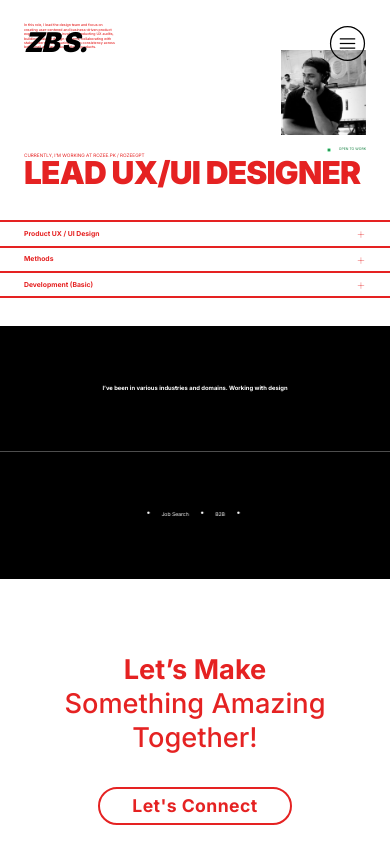
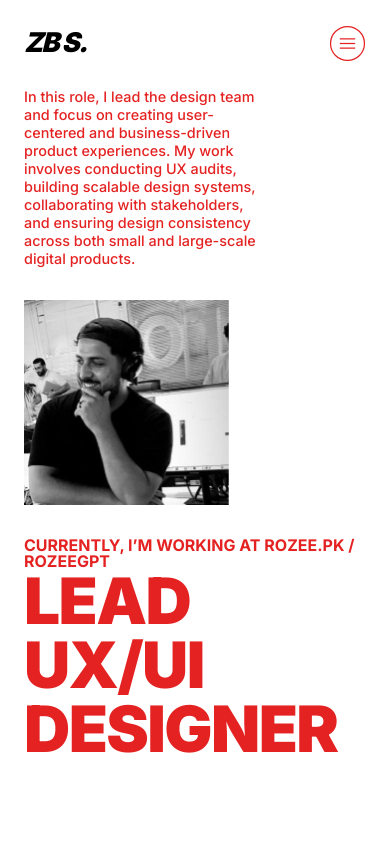
Before and after one commit to talha-amr/Client-Portfolio, a React (Vite) app: page /experience in a window 390 px wide. Shown: the top 844 px of the page. Built offline with nearby package versions, Linux system fonts and the light colour scheme.

Commit message:
experience page responsiveness

```diff
--- a/src/components/Accordion.jsx
+++ b/src/components/Accordion.jsx
@@ -50,13 +50,13 @@ export default function Accordion() {
               {/* Header */}
               <button
                 onClick={() => setOpenIndex(isOpen ? null : index)}
-                className="w-full text-left flex justify-between items-center focus:outline-none"
+                className="w-full text-left flex justify-between items-center focus:outline-none max-md:py-3"
               >
                 <div className="flex justify-between items-center w-full">
-                  <p className="font-bold text-[1.75vw] text-[#E52222]">
+                  <p className="font-bold text-[1.75vw] max-md:text-[1.5rem] text-[#E52222]">
                     {item.title}
                   </p>
-                  <p className="font-thin text-[#E52222] text-[4vw]">
+                  <p className="font-thin text-[#E52222] text-[4vw] max-md:text-[1.95rem]">
                     {isOpen ? "-" : "+"}
                   </p>
                 </div>
@@ -73,14 +73,14 @@ export default function Accordion() {
                   opacity: isOpen ? 1 : 0,
                 }}
               >
-                {/* Keep padding here so it only shows when open */}
-                <div className="pt-6 pb-6">
-                  <div className="text-gray-700 text-[1.5vw]">
+                {/* Content */}
+                <div className="pt-6 pb-6 max-md:pt-8 max-md:pb-8">
+                  <div className="text-gray-700 text-[1.5vw] max-md:text-[1rem]">
                     <div className="grid grid-cols-1 md:grid-cols-3 gap-x-32 gap-y-6 w-full">
                       {item.content.map((text, idx) => (
                         <div
                           key={idx}
-                          className="text-[1.2vw] text-[#E52222] text-start"
+                          className="text-[1.2vw] max-md:text-[0.95rem] text-[#E52222] text-start"
                         >
                           {text}
                         </div>
--- a/src/components/NavBar.jsx
+++ b/src/components/NavBar.jsx
@@ -151,7 +151,7 @@ export default function Navbar({ activePage }) {
             {/* Hamburger */}
             {/* Hamburger */}
             <button onClick={() => setMenuOpen(true)}>
-              <MenuIcon size={37} color={activePage === "home" ? "#ffffff" : "#000000"} />
+              <MenuIcon size={37} color={activePage === "home" ? "#ffffff" : "#e52222"} />
             </button>
 
           </div>
--- a/src/pages/Experience.jsx
+++ b/src/pages/Experience.jsx
@@ -5,92 +5,128 @@ import Footer from '../components/Footer'
 
 const Experience = () => {
     return (
-        <section className='min-h-dvh w-screen'>
+        <section className="min-h-dvh w-screen">
             <Navbar activePage={"experience"} />
-            <div className="w-full px-6 mx-auto">
-                <div className="flex flex-col w-full justify-start items-start py-[6vw] gap-0">
-                    <p className='font-medium max-w-[27%] text-theme-red text-[0.9vw] leading-tight'>In this role, I lead the design team and focus on creating user-centered and business-driven product experiences. My work involves conducting UX audits, building scalable design systems, collaborating with stakeholders, and ensuring design consistency across both small and large-scale digital products.</p>
-                    <div className='w-[25%]  self-end flex flex-col gap-3'>
-                        <img src="/portfoliopic-zubair.jpg" alt="" className='w-full h-full object-contain' />
-                        <div className="flex items-center gap-2 self-end"><img src="/OnlineSymbol.png" alt="" className='w-[0.9vw]' /><p className='uppercase text-[#178243] text-[0.9vw]'>open to work</p></div>
-                    </div>
-                    <p className='text-theme-red uppercase text-[1.2vw] leading-none'>Currently, I’m working at Rozee.pk / RozeeGPT</p>
-                    <p className='text-[8.1vw] font-black text-theme-red uppercase tracking-tight leading-none'>Lead UX/UI Designer</p>
+
+            {/* Container for all except Accordion + Marquee */}
+            <div className="w-full px-6">
+                {/* Top Section */}
+                <div className="py-[6vw] max-md:py-22">
+                    <div className="flex flex-col max-md:gap-8 w-full justify-start items-start gap-0">
+                        <p className="font-medium max-w-[27%] max-md:max-w-[70%] text-theme-red text-[0.9vw] max-md:text-[0.9rem] leading-tight">
+                            In this role, I lead the design team and focus on creating user-centered and business-driven product experiences. My work involves conducting UX audits, building scalable design systems, collaborating with stakeholders, and ensuring design consistency across both small and large-scale digital products.
+                        </p>
+
+                        <div className="w-[25%] max-md:w-[60%] self-end max-md:self-start flex flex-col gap-3">
+                            <img
+                                src="/portfoliopic-zubair.jpg"
+                                alt=""
+                                className="w-full h-full object-contain"
+                            />
+                            <div className="hidden md:flex items-center gap-2 self-end max-md:self-start ">
+                                <img
+                                    src="/OnlineSymbol.png"
+                                    alt=""
+                                    className="w-[0.9vw] max-md:w-[1rem]"
+                                />
+                                <p className="uppercase text-[#178243] text-[0.9vw] max-md:text-[0.9rem] ">
+                                    open to work
+                                </p>
                             </div>
                         </div>
+
+                        <div>
+                            <p className="text-theme-red uppercase text-[1.2vw] max-md:text-[1rem] max-md:font-bold leading-none">
+                                Currently, I’m working at Rozee.pk / RozeeGPT
+                            </p>
+
+                            <p className="text-[8.1vw] max-md:text-[4rem] font-black text-theme-red uppercase tracking-tight leading-none">
+                                Lead UX/UI Designer
+                            </p>
+                        </div>
+                    </div>
+                </div>
+            </div>
+
+            {/* Accordion */}
+            <div className="py-[6vw] max-md:pb-12">
                 <Accordion />
-            <div className="bg-black w-full min-h-[30vh] mt-[7vw] flex flex-col">
+            </div>
+
+            {/* Marquee */}
+            <div className="py-[6vw] max-md:pb-12">
+                <div className="bg-black w-full min-h-[30vh] max-md:min-h-[9rem] flex flex-col">
                     {/* Top Partition */}
-                <div className="flex flex-1 justify-center items-center border-b border-white/30">
-                    <p className="w-full text-center font-bold text-white text-[1.5vw] leading-none">
+                    <div className="container w-full px-6 flex flex-1 justify-center items-center border-b border-white/30">
+                        <p className="w-full text-center font-bold text-white text-[1.5vw] max-md:text-[1rem] leading-none">
                             I’ve been in various industries and domains. Working with design
                         </p>
                     </div>
 
                     {/* Bottom Partition */}
                     <div className="flex flex-1 justify-center items-center">
-                    <div className="w-full px-35">
+                        <div className="w-full px-35 max-md:px-4">
                             <div className="w-full overflow-hidden h-full flex items-center marquee-wrapper text-white">
                                 <div className="flex whitespace-nowrap marquee-container">
                                     {/* First set */}
-                                <span className="flex items-center text-[1.3vw]">
-                                    <span className="font-black text-[2vw] mx-[3vw] leading-none relative -top-[0.15rem]">
+                                    <span className="flex items-center text-[1.3vw] max-md:text-[1rem]">
+                                        <span className="font-black text-[2vw] max-md:text-[1.5rem] mx-[3vw] max-md:mx-[1rem] leading-none relative -top-[0.15rem]">
                                             •
                                         </span>
                                         SaaS
-                                    <span className="font-black text-[2vw] mx-[3vw] leading-none relative -top-[0.15rem]">
+                                        <span className="font-black text-[2vw] max-md:text-[1.5rem] mx-[3vw] max-md:mx-[1rem] leading-none relative -top-[0.15rem]">
                                             •
                                         </span>
                                         HRMS
-                                    <span className="font-black text-[2vw] mx-[3vw] leading-none relative -top-[0.15rem]">
+                                        <span className="font-black text-[2vw] max-md:text-[1.5rem] mx-[3vw] max-md:mx-[1rem] leading-none relative -top-[0.15rem]">
                                             •
                                         </span>
                                         Job Search
-                                    <span className="font-black text-[2vw] mx-[3vw] leading-none relative -top-[0.15rem]">
+                                        <span className="font-black text-[2vw] max-md:text-[1.5rem] mx-[3vw] max-md:mx-[1rem] leading-none relative -top-[0.15rem]">
                                             •
                                         </span>
                                         B2B
-                                    <span className="font-black text-[2vw] mx-[3vw] leading-none relative -top-[0.15rem]">
+                                        <span className="font-black text-[2vw] max-md:text-[1.5rem] mx-[3vw] max-md:mx-[1rem] leading-none relative -top-[0.15rem]">
                                             •
                                         </span>
                                         FinTech
-                                    <span className="font-black text-[2vw] mx-[3vw] leading-none relative -top-[0.15rem]">
+                                        <span className="font-black text-[2vw] max-md:text-[1.5rem] mx-[3vw] max-md:mx-[1rem] leading-none relative -top-[0.15rem]">
                                             •
                                         </span>
                                         Dashboard
-                                    <span className="font-black text-[2vw] mx-[3vw] leading-none relative -top-[0.15rem]">
+                                        <span className="font-black text-[2vw] max-md:text-[1.5rem] mx-[3vw] max-md:mx-[1rem] leading-none relative -top-[0.15rem]">
                                             •
                                         </span>
                                         Health
                                     </span>
 
-                                {/* Second set for seamless loop */}
-                                <span className="flex items-center text-[1.3vw]">
-                                    <span className="font-black text-[2vw] mx-[3vw] leading-none relative -top-[0.15rem]">
+                                    {/* Second set */}
+                                    <span className="flex items-center text-[1.3vw] max-md:text-[1rem]">
+                                        <span className="font-black text-[2vw] max-md:text-[1.5rem] mx-[3vw] max-md:mx-[1rem] leading-none relative -top-[0.15rem]">
                                             •
                                         </span>
                                         SaaS
-                                    <span className="font-black text-[2vw] mx-[3vw] leading-none relative -top-[0.15rem]">
+                                        <span className="font-black text-[2vw] max-md:text-[1.5rem] mx-[3vw] max-md:mx-[1rem] leading-none relative -top-[0.15rem]">
                                             •
                                         </span>
                                         HRMS
-                                    <span className="font-black text-[2vw] mx-[3vw] leading-none relative -top-[0.15rem]">
+                                        <span className="font-black text-[2vw] max-md:text-[1.5rem] mx-[3vw] max-md:mx-[1rem] leading-none relative -top-[0.15rem]">
                                             •
                                         </span>
                                         Job Search
-                                    <span className="font-black text-[2vw] mx-[3vw] leading-none relative -top-[0.15rem]">
+                                        <span className="font-black text-[2vw] max-md:text-[1.5rem] mx-[3vw] max-md:mx-[1rem] leading-none relative -top-[0.15rem]">
                                             •
                                         </span>
                                         B2B
-                                    <span className="font-black text-[2vw] mx-[3vw] leading-none relative -top-[0.15rem]">
+                                        <span className="font-black text-[2vw] max-md:text-[1.5rem] mx-[3vw] max-md:mx-[1rem] leading-none relative -top-[0.15rem]">
                                             •
                                         </span>
                                         FinTech
-                                    <span className="font-black text-[2vw] mx-[3vw] leading-none relative -top-[0.15rem]">
+                                        <span className="font-black text-[2vw] max-md:text-[1.5rem] mx-[3vw] max-md:mx-[1rem] leading-none relative -top-[0.15rem]">
                                             •
                                         </span>
                                         Dashboard
-                                    <span className="font-black text-[2vw] mx-[3vw] leading-none relative -top-[0.15rem]">
+                                        <span className="font-black text-[2vw] max-md:text-[1.5rem] mx-[3vw] max-md:mx-[1rem] leading-none relative -top-[0.15rem]">
                                             •
                                         </span>
                                         Health
@@ -100,9 +136,10 @@ const Experience = () => {
                         </div>
                     </div>
                 </div>
+            </div>
 
-
-        <div className="w-full px-6">
+            {/* Footer */}
+            <div className="py-[6vw] max-md:py-12 w-full px-6">
                 <Footer />
             </div>
         </section>
```
Lines whose indentation alone changed are shown as unchanged.
